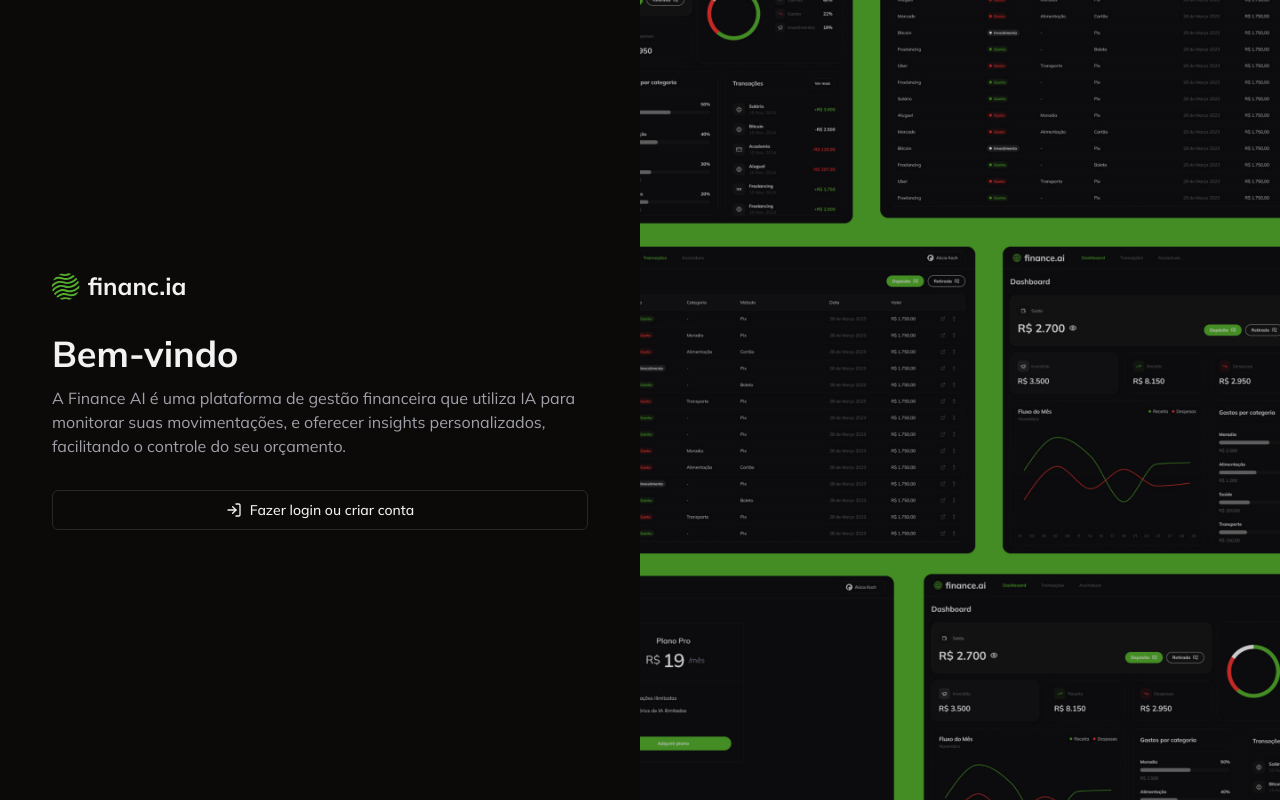
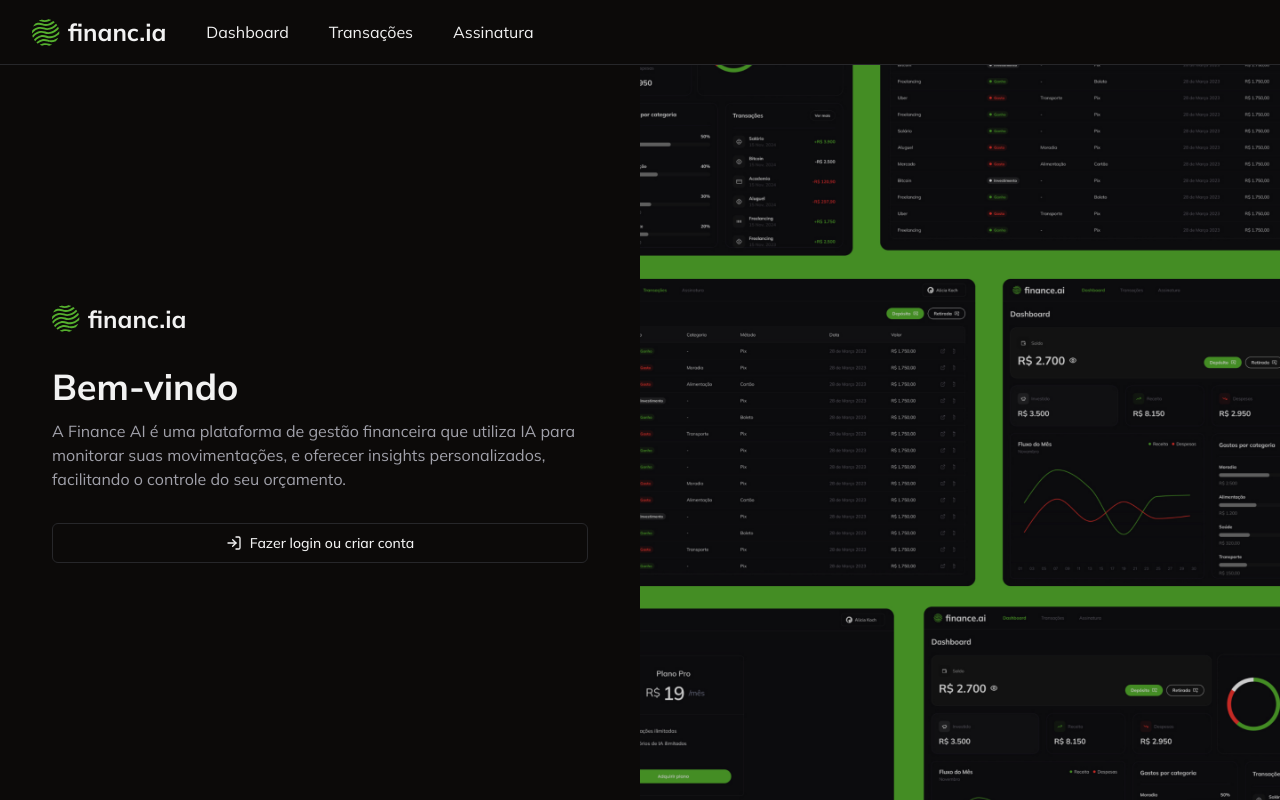
Before and after one commit to famgz/financ-ia, a Next.js app: page /login in a window 1280 px wide. Built offline with nearby package versions, Linux system fonts and the light colour scheme; no server answers.

Commit message:
feat: create and insert navbar component

```diff
--- a/src/app/layout.tsx
+++ b/src/app/layout.tsx
@@ -3,6 +3,7 @@
 import type { Metadata } from "next";
 import { Mulish } from "next/font/google";
 import "./globals.css";
+import Navbar from "@/components/navbar";
 
 const mulish = Mulish({ subsets: ["latin"] });
 
@@ -25,7 +26,7 @@
       <html lang="en">
         <body className={`${mulish.className} dark`}>
           <div className="flex h-screen flex-col">
-            {/* header */}
+            <Navbar />
             <main className="flex-1">{children}</main>
             {/* footer */}
           </div>
--- /dev/null
+++ b/src/components/navbar.tsx
@@ -0,0 +1,45 @@
+"use client";
+
+import LogoWithName from "@/components/icons/logo-with-name";
+import { cn } from "@/lib/utils";
+import { UserButton } from "@clerk/nextjs";
+import Link from "next/link";
+import { usePathname } from "next/navigation";
+
+export default function Navbar() {
+  const pathname = usePathname();
+
+  return (
+    <nav className="flex justify-between border-b px-8 py-4">
+      <div className="flex items-center gap-10">
+        <LogoWithName />
+        <Link
+          href={"/"}
+          className={cn({
+            "font-bold text-primary": pathname === "/",
+          })}
+        >
+          Dashboard
+        </Link>
+        <Link
+          href={"/transactions"}
+          className={cn({
+            "font-bold text-primary": pathname === "/transactions",
+          })}
+        >
+          Transações
+        </Link>
+        <Link
+          href={"/subscription"}
+          className={cn({
+            "font-bold text-primary": pathname === "/subscription",
+          })}
+        >
+          Assinatura
+        </Link>
+      </div>
+
+      <UserButton showName />
+    </nav>
+  );
+}
```
